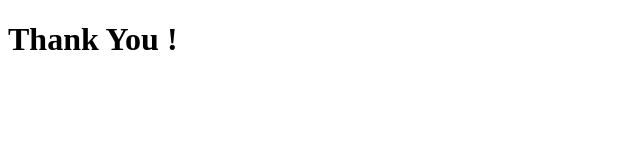
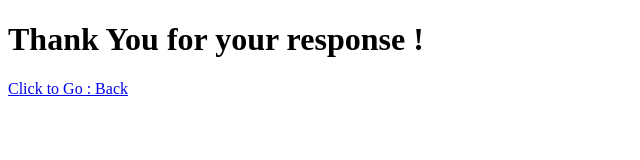
Before and after one commit to birajkarki/birajkarki-old.github.io, a plain HTML site: page thanks.html in a window 1280 px wide. Shown: the whole page, without its empty margins (0-640 px from the left). Drawn offline with Linux system fonts and the light colour scheme.

Commit message:
Update thanks.html
update

```diff
--- a/thanks.html
+++ b/thanks.html
@@ -7,8 +7,10 @@
     <title>Thank You</title>
     <link rel="shortcut icon" type="image/png" href="images/favicon.ico" />
 
+
 </head>
 <body>
-    <h1>Thank You !</h1>
+    <h1>Thank You for your response !</h1>
+    <a href="index.html">Click to Go : Back </a>
 </body>
 </html>
```
